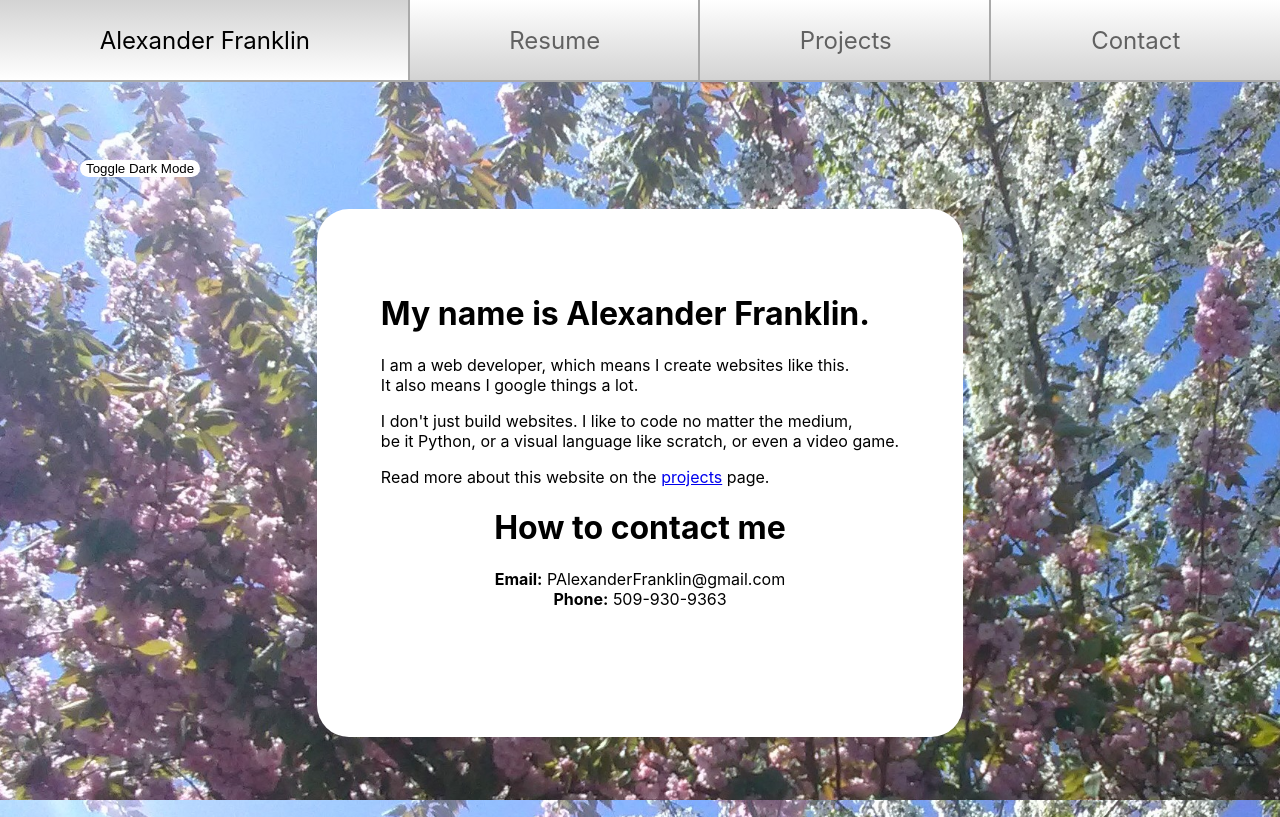
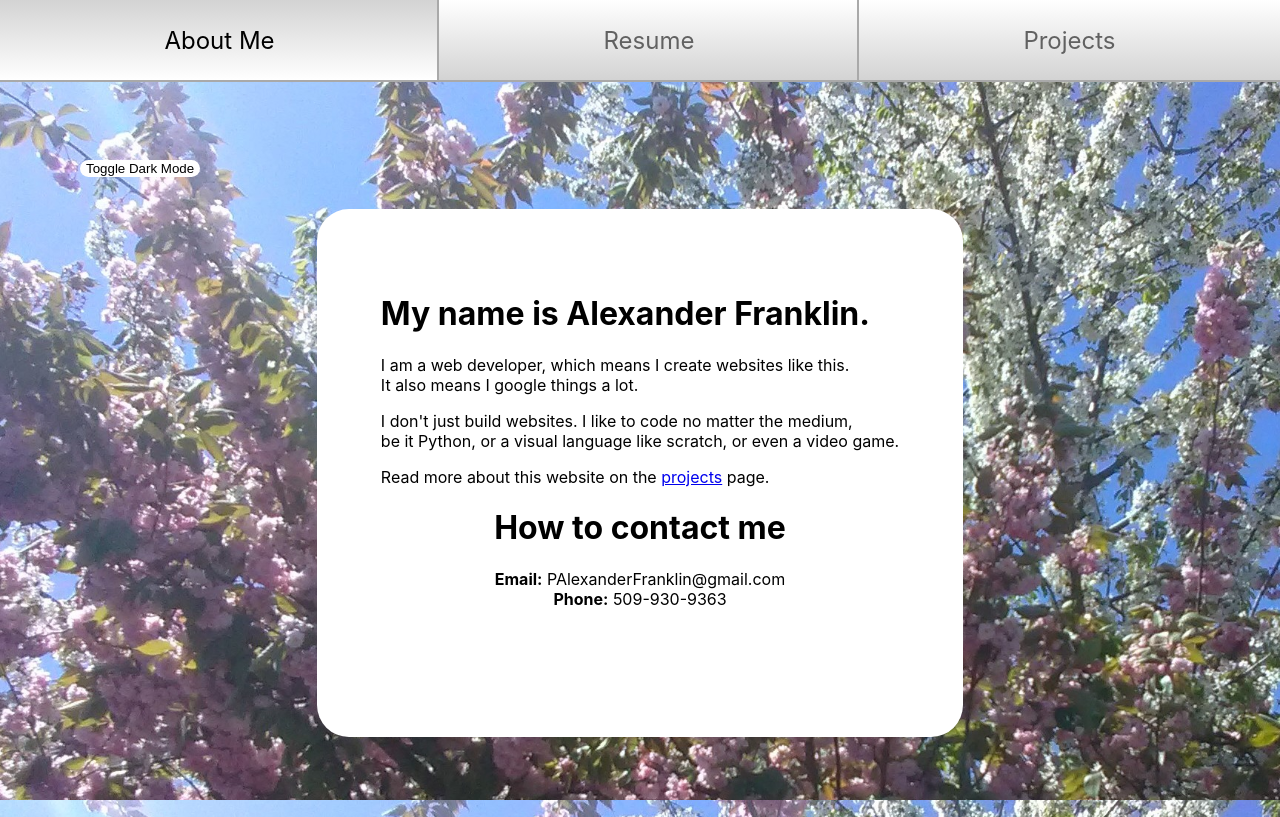
Before and after one commit to PAlexanderFranklin/alexanderfranklin, a React (Create React App) app: page / in a window 1280 px wide. Built offline with nearby package versions, Linux system fonts and the light colour scheme.

Commit message:
Remove Contact Page

```diff
--- a/src/views/Navbar/Navbar.js
+++ b/src/views/Navbar/Navbar.js
@@ -7,10 +7,9 @@ function Navbar() {
     <header className="header">
       <nav className="Navbar">
         <ul>
-          <Tab link="/" exact="true">Alexander Franklin</Tab>
+          <Tab link="/" exact="true">About Me</Tab>
           <Tab link="/resume">Resume</Tab>
           <Tab link="/projects">Projects</Tab>
-          <Tab link="/contact">Contact</Tab>
         </ul>
       </nav>
     </header>
```
